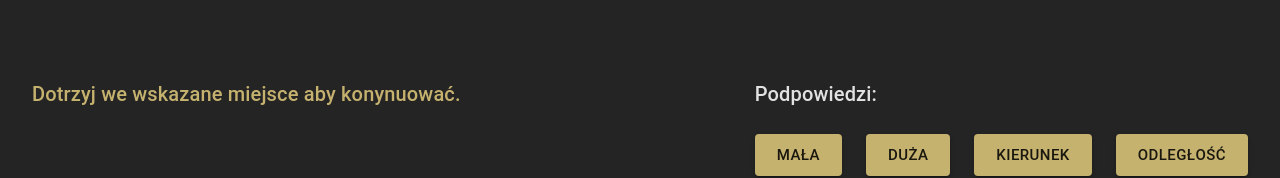
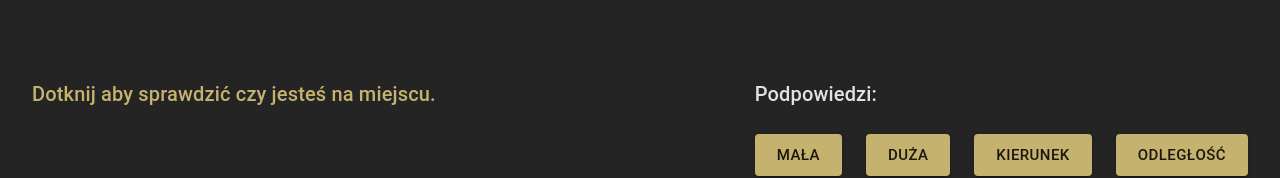
Before and after one commit to imperium02/GeoGame, a React (Vite) app in the folder ClientApp/: page / in a window 1280 px wide. Both pictures are taken after a click on the button "ROZPOCZNIJ". Shown: the part 350-528 px from the top of the page. Built offline with nearby package versions, Linux system fonts and the light colour scheme.

Commit message:
change helper message

```diff
--- a/ClientApp/src/components/Location.tsx
+++ b/ClientApp/src/components/Location.tsx
@@ -43,14 +43,9 @@ const LocationCard: React.FC = () => {
             którym wykonuje ciężką pracę taką jak konfiguracja nowego kiosku.
           </Typography>
         </Grid>
-        <Grid item>
-          <Typography
-            variant="h6"
-            align="left"
-            alignSelf="flex-start"
-            color="#C6B26F"
-          >
-            Dotrzyj we wskazane miejsce aby konynuować.
+        <Grid item alignSelf="flex-start">
+          <Typography variant="h6" align="left" color="#C6B26F">
+            Dotknij aby sprawdzić czy jesteś na miejscu.
           </Typography>
         </Grid>
         <Grid item>
```
